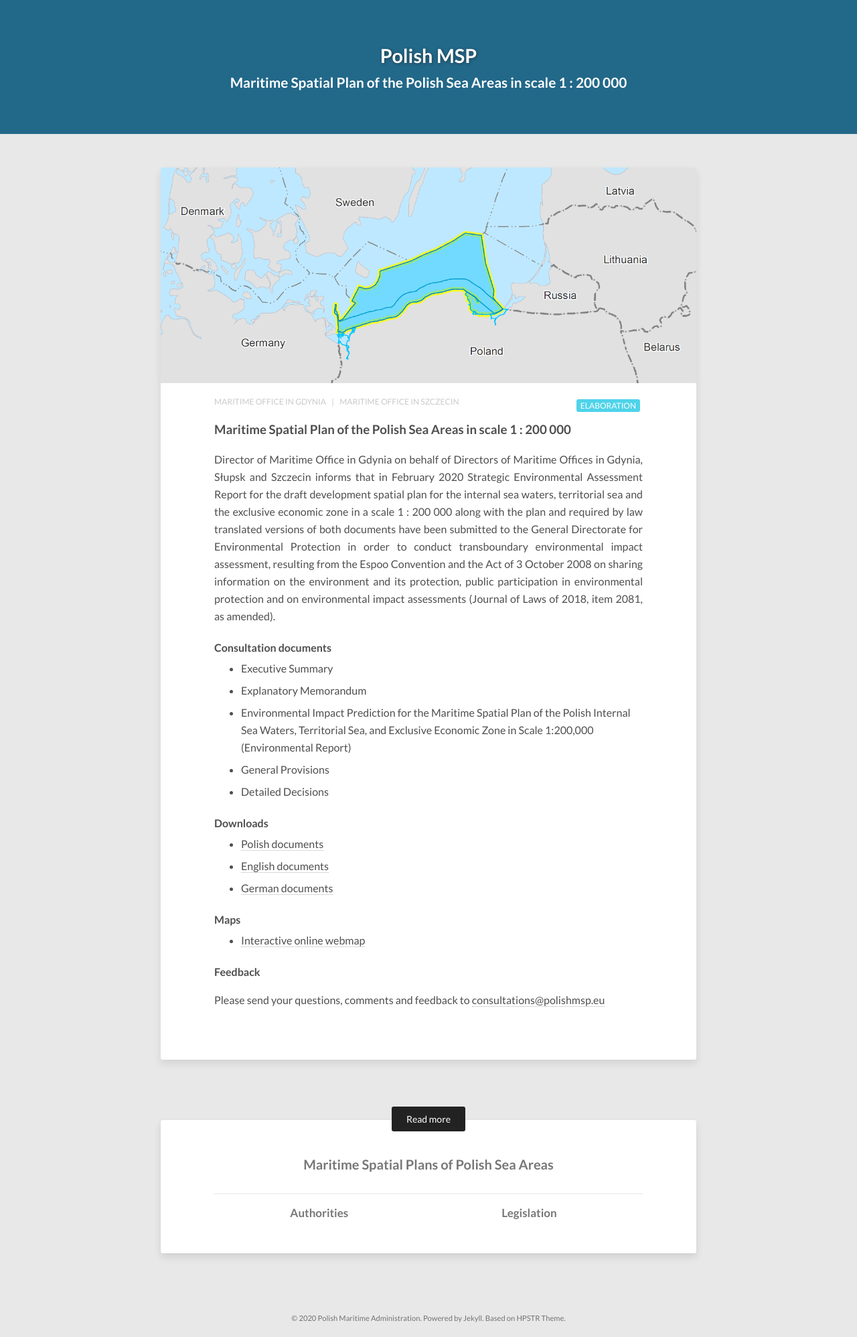
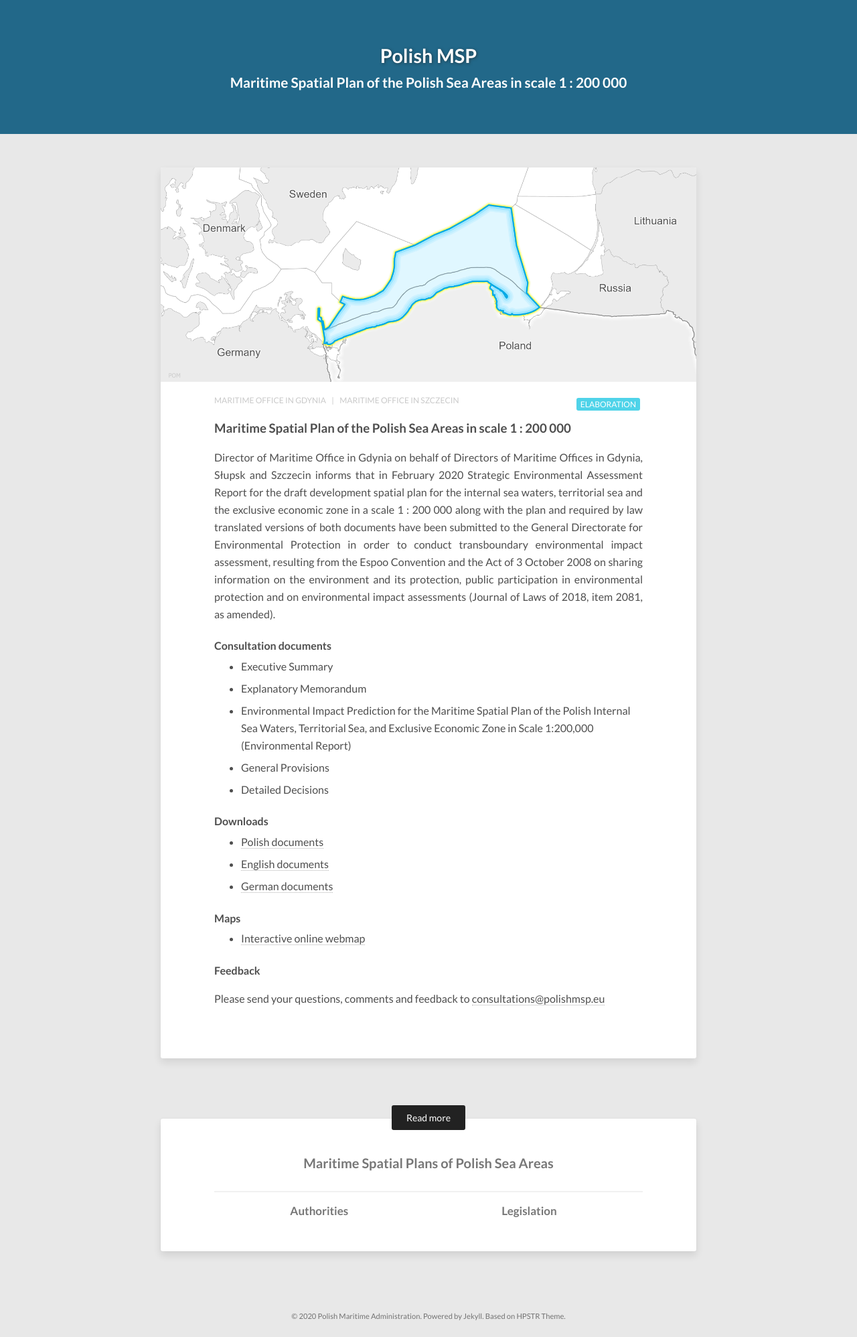
Before and after one commit to PolishMSP/polishmsp.github.io, a Jekyll site: the page built from _posts/2020-02-20-pom.md, in a window 1280 px wide. Shown: the whole page at 67% size. Built offline with Jekyll 4.4.1, drawn with Linux system fonts in a browser that asks for light colours.

Commit message:
Update POM image

```diff
--- a/_posts/2020-02-20-pom.md
+++ b/_posts/2020-02-20-pom.md
@@ -2,7 +2,7 @@
 title: "Maritime Spatial Plan of the Polish Sea Areas in scale 1 : 200 000"
 author: [umgdy, ums]
 process_step: elaboration
-image: msp-pl-200-basic.png
+image: msp-pom.png
 layout: post
 website:
 ---
```
Also changed, not shown: images/msp-pom.png (added).
